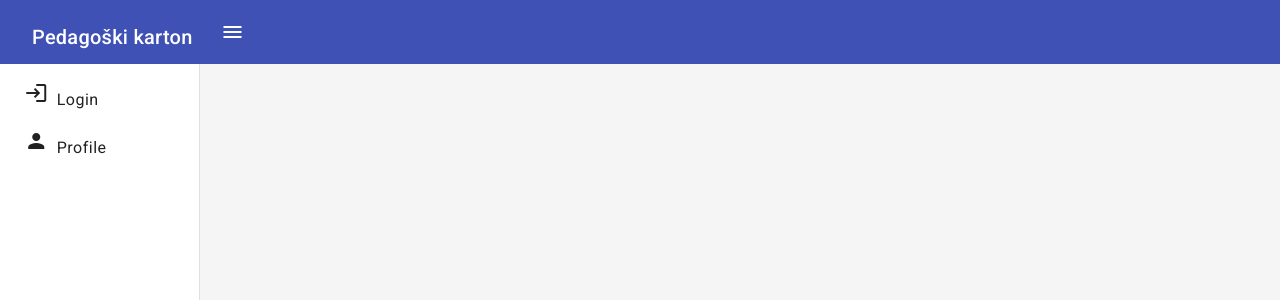
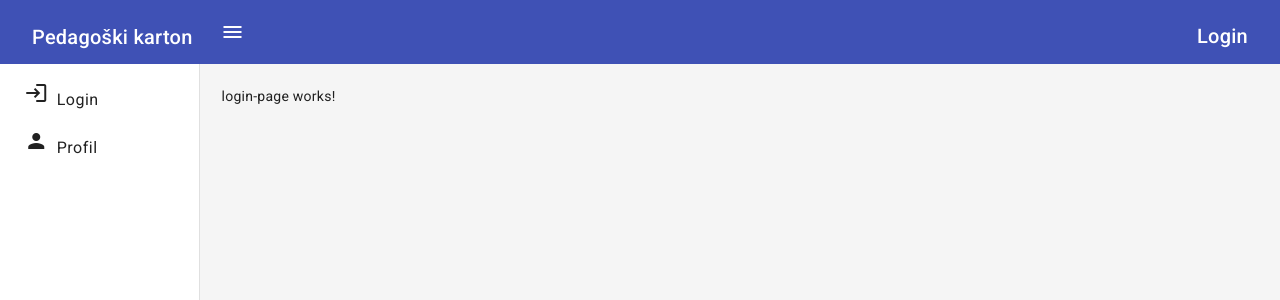
Before and after one commit to njevtic22/sbnz-project, an Angular app in the folder client-app/: page /login in a window 1280 px wide. Before the commit this address led to /. Shown: the top 300 px of the page. Built offline with nearby package versions, Linux system fonts and the light colour scheme.

Commit message:
Implemented initial routing.

```diff
--- a/client-app/src/app/app-routing.module.ts
+++ b/client-app/src/app/app-routing.module.ts
@@ -1,10 +1,32 @@
-import { NgModule } from '@angular/core';
-import { RouterModule, Routes } from '@angular/router';
+import { NgModule } from "@angular/core";
+import { RouterModule, Routes } from "@angular/router";
+import { LoginPageComponent } from "./pages/login-page/login-page.component";
+import { ProfilePageComponent } from "./pages/profile-page/profile-page.component";
 
-const routes: Routes = [];
+const routes: Routes = [
+    {
+        path: "",
+        pathMatch: "full",
+        redirectTo: "profile",
+    },
+    {
+        path: "login",
+        component: LoginPageComponent,
+        data: {
+            title: "Login",
+        },
+    },
+    {
+        path: "profile",
+        component: ProfilePageComponent,
+        data: {
+            title: "Profil",
+        },
+    },
+];
 
 @NgModule({
-  imports: [RouterModule.forRoot(routes)],
-  exports: [RouterModule]
+    imports: [RouterModule.forRoot(routes)],
+    exports: [RouterModule],
 })
-export class AppRoutingModule { }
+export class AppRoutingModule {}
--- a/client-app/src/app/components/header/header.component.html
+++ b/client-app/src/app/components/header/header.component.html
@@ -22,7 +22,7 @@
     <div>
         <mat-list>
             <mat-list-item>
-                <h1 matListItemLine>
+                <h1 matListItemLine style="margin-top: 16%">
                     {{ title }}
                 </h1>
             </mat-list-item>
--- a/client-app/src/app/components/header/header.component.ts
+++ b/client-app/src/app/components/header/header.component.ts
@@ -5,7 +5,7 @@ import {
     Output,
     EventEmitter,
 } from "@angular/core";
-import { ActivatedRoute, Router } from "@angular/router";
+import { ActivatedRoute, NavigationEnd, Router } from "@angular/router";
 import { Subscription } from "rxjs";
 
 @Component({
@@ -21,7 +21,18 @@ export class HeaderComponent implements OnInit, OnDestroy {
     constructor(private router: Router, private route: ActivatedRoute) {}
 
     ngOnInit(): void {
-        // TODO: Implement When Routes are added
+        this.routerSubscription = this.router.events.subscribe((event) => {
+            if (event instanceof NavigationEnd) {
+                let route: ActivatedRoute | null = this.route.firstChild;
+                let child: ActivatedRoute | null = route;
+
+                while (child?.firstChild) {
+                    route = child;
+                    child = child.firstChild;
+                }
+                this.title = route?.snapshot.data["title"];
+            }
+        });
     }
 
     ngOnDestroy(): void {
--- a/client-app/src/app/components/sidebar/sidebar.component.html
+++ b/client-app/src/app/components/sidebar/sidebar.component.html
@@ -13,7 +13,7 @@
 
             <a mat-list-item routerLink="/profile">
                 <mat-icon>person</mat-icon>
-                <span mat-line>Profile</span>
+                <span mat-line>Profil</span>
             </a>
         </mat-nav-list>
     </mat-sidenav>
--- /dev/null
+++ b/client-app/src/app/pages/login-page/login-page.component.html
@@ -0,0 +1 @@
+<p>login-page works!</p>
--- /dev/null
+++ b/client-app/src/app/pages/profile-page/profile-page.component.html
@@ -0,0 +1 @@
+<p>profile-page works!</p>
```
Also changed, not shown: client-app/src/app/app.module.ts (+9 -1 lines), client-app/src/app/pages/login-page/login-page.component.ts (added, +10 -0 lines), client-app/src/app/pages/profile-page/profile-page.component.ts (added, +10 -0 lines), client-app/src/app/pages/login-page/login-page.component.scss (added), client-app/src/app/pages/profile-page/profile-page.component.scss (added), 2 other files (tests, documents, lock files or other folders).
